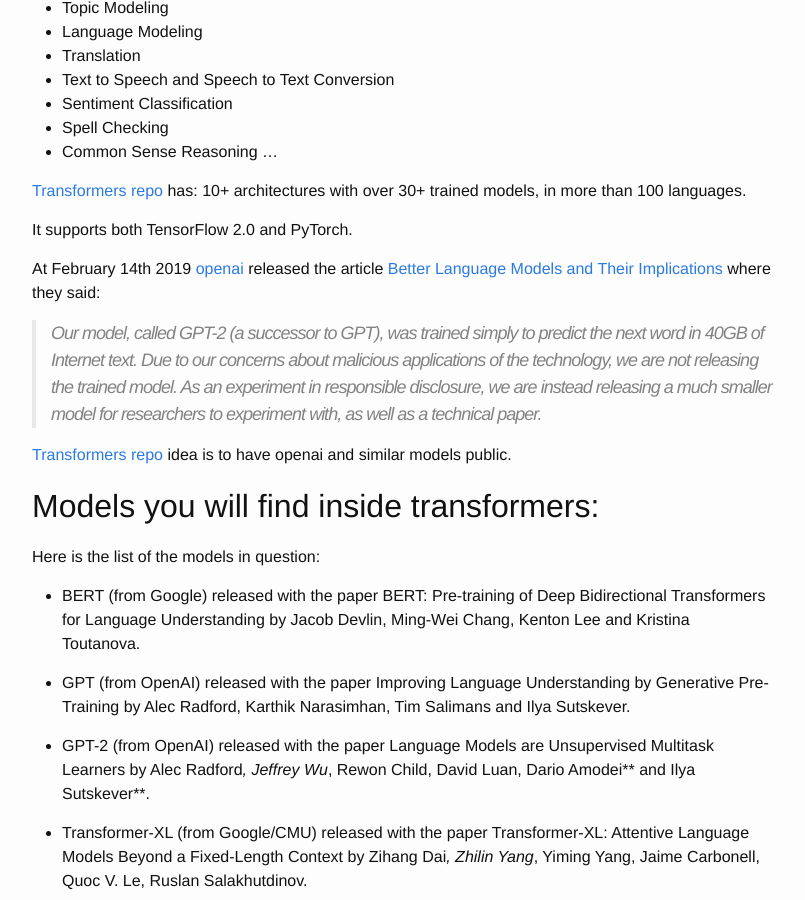
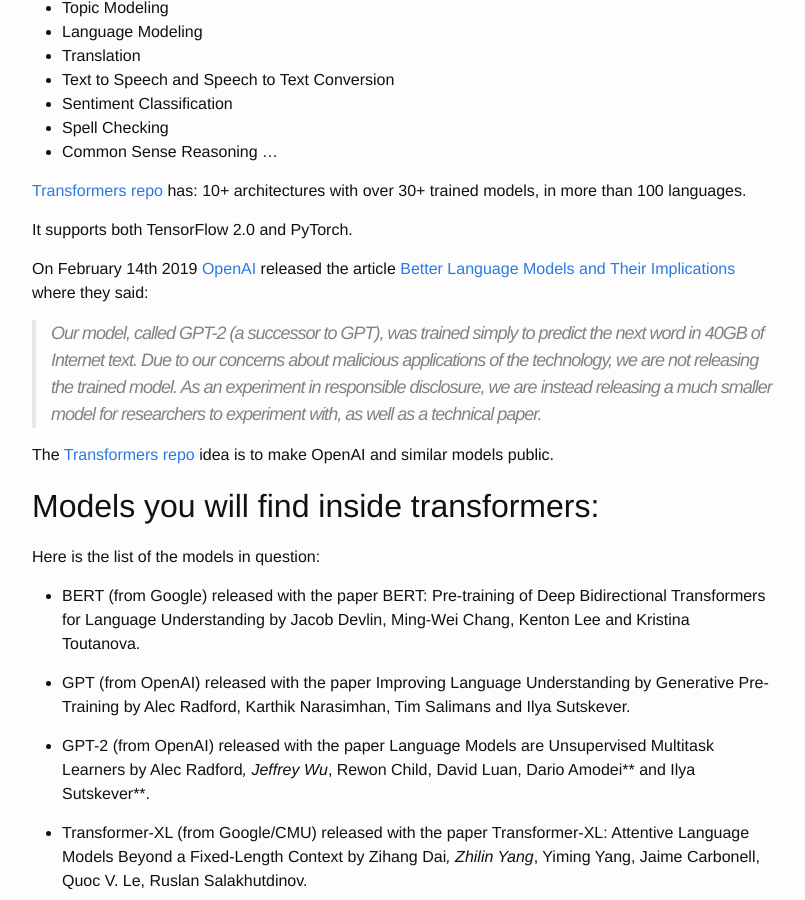
Before and after one commit to dejanbatanjac/dejanbatanjac.github.io, a Jekyll site: the page built from _posts/2019-12-04-Transformer goodies.md, in a window 1280 px wide and 900 px high, scrolled down 513 px. Shown: the whole window, without its empty margins (238-1043 px from the left). Built offline with Jekyll 4.4.1, drawn with Linux system fonts in a browser that asks for light colours.

Commit message:
fix: spelling/typos in 2019-12-04-Transformer goodies.md + update izveštaj.pdf
Report now 32 articles.

```diff
--- a/_posts/2019-12-04-Transformer goodies.md
+++ b/_posts/2019-12-04-Transformer goodies.md
@@ -28,12 +28,12 @@
 
 It supports both TensorFlow 2.0 and PyTorch.
 
-At February 14th 2019 [openai](openai.com) released the article [Better Language Models
+On February 14th 2019 [OpenAI](openai.com) released the article [Better Language Models
 and Their Implications](https://openai.com/blog/better-language-models/) where they said:
 
 >Our model, called GPT-2 (a successor to GPT), was trained simply to predict the next word in 40GB of Internet text. Due to our concerns about malicious applications of the technology, we are not releasing the trained model. As an experiment in responsible disclosure, we are instead releasing a much smaller model for researchers to experiment with, as well as a technical paper.
 
-[Transformers repo](https://github.com/huggingface/transformers) idea is to have openai and similar models public.
+The [Transformers repo](https://github.com/huggingface/transformers) idea is to make OpenAI and similar models public.
 
 ## Models you will find inside transformers:
 Here is the list of the models in question:
```
Also changed, not shown: izveštaj.json (+9 -0 lines), 1 other file.
